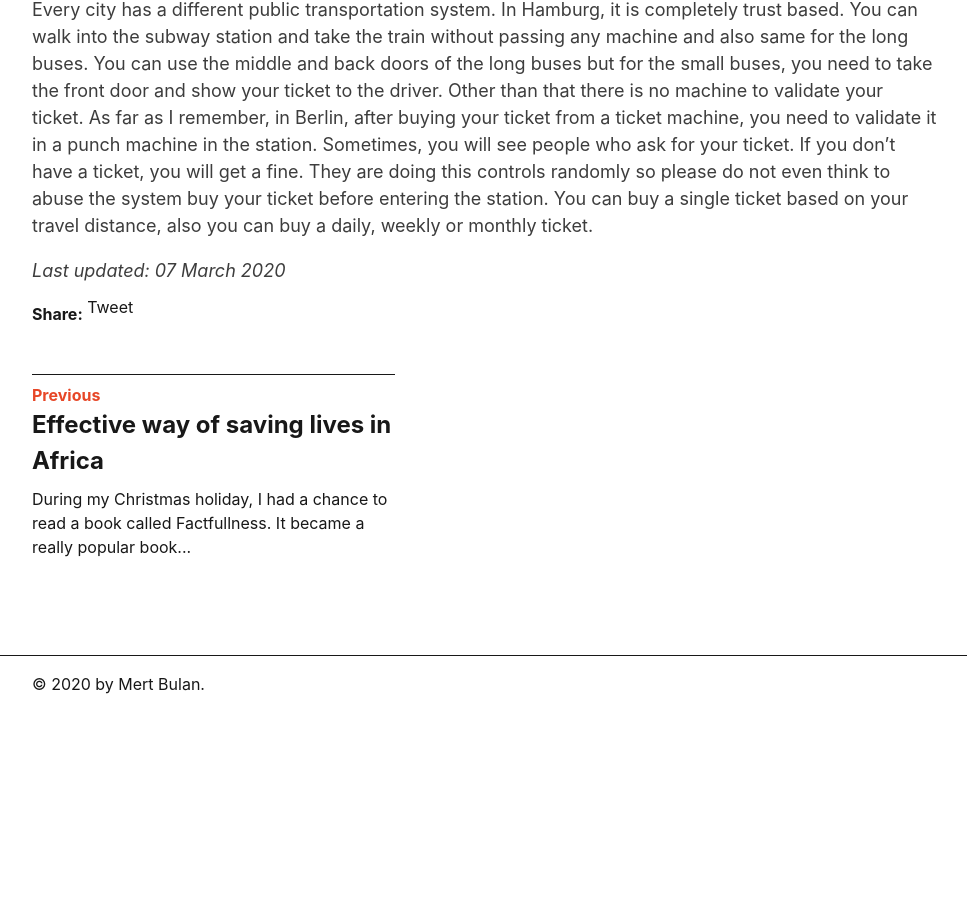
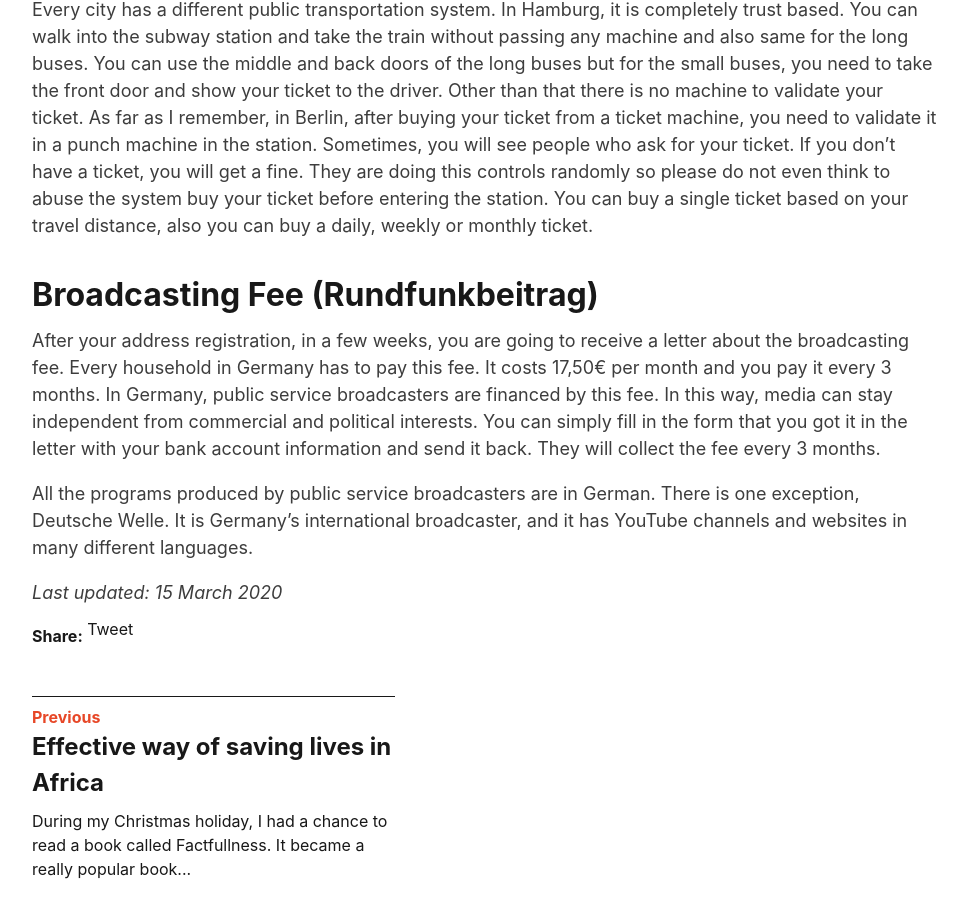
Before and after one commit to mertbulan/mertbulan.github.io, a Jekyll site: the page built from _posts/2020-01-12-moving-to-germany-things-that-you-need-to-know.md, in a window 1280 px wide and 900 px high, scrolled down 6639 px. Shown: the whole window, without its empty margins (64-1031 px from the left). Built offline with Jekyll 4.4.1, drawn with Linux system fonts in a browser that asks for light colours; comment, search, counter and statistics services are not loaded; before the commit the page ends 7351 px from its top, so only the background shows below that; some of the changed text lies outside the part shown.

Commit message:
update the post

```diff
--- a/_posts/2020-01-12-moving-to-germany-things-that-you-need-to-know.md
+++ b/_posts/2020-01-12-moving-to-germany-things-that-you-need-to-know.md
@@ -85,5 +85,11 @@ If you enter a store and if someone ask you "Brauchen Sie Hilfe?", it means "Do
 
 Every city has a different public transportation system. In Hamburg, it is completely trust based. You can walk into the subway station and take the train without passing any machine and also same for the long buses. You can use the middle and back doors of the long buses but for the small buses, you need to take the front door and show your ticket to the driver. Other than that there is no machine to validate your ticket. As far as I remember, in Berlin, after buying your ticket from a ticket machine, you need to validate it in a punch machine in the station. Sometimes, you will see people who ask for your ticket. If you don't have a ticket, you will get a fine. They are doing this controls randomly so please do not even think to abuse the system buy your ticket before entering the station. You can buy a single ticket based on your travel distance, also you can buy a daily, weekly or monthly ticket.
 
+## Broadcasting Fee (Rundfunkbeitrag)
 
-*Last updated: 07 March 2020*
+After your address registration, in a few weeks, you are going to receive a letter about the broadcasting fee. Every household in Germany has to pay this fee. It costs 17,50€ per month and you pay it every 3 months. In Germany, public service broadcasters are financed by this fee. In this way, media can stay independent from commercial and political interests. You can simply fill in the form that you got it in the letter with your bank account information and send it back. They will collect the fee every 3 months.
+
+All the programs produced by public service broadcasters are in German. There is one exception, Deutsche Welle. It is Germany's international broadcaster, and it has YouTube channels and websites in many different languages.
+
+
+*Last updated: 15 March 2020*
```
